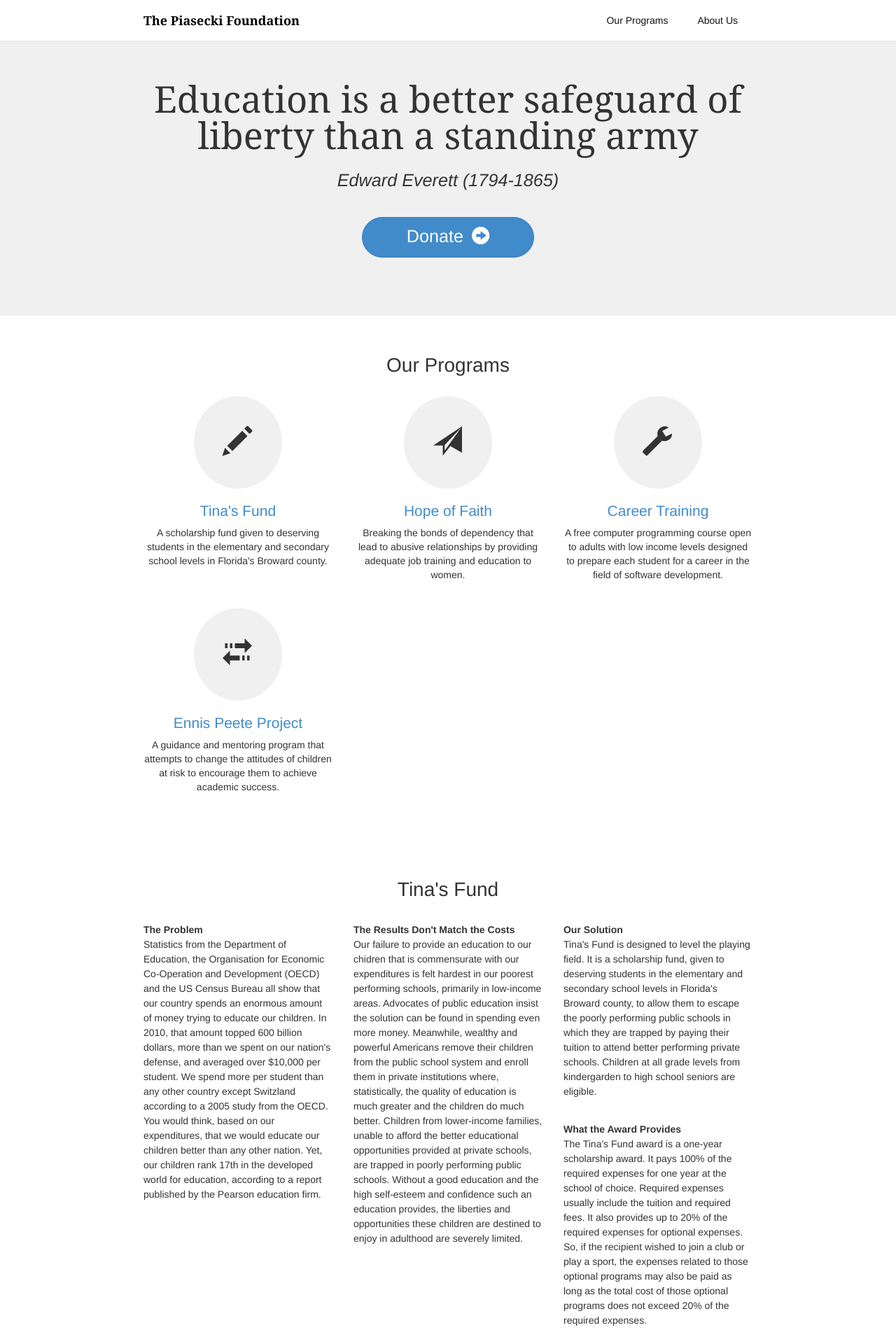
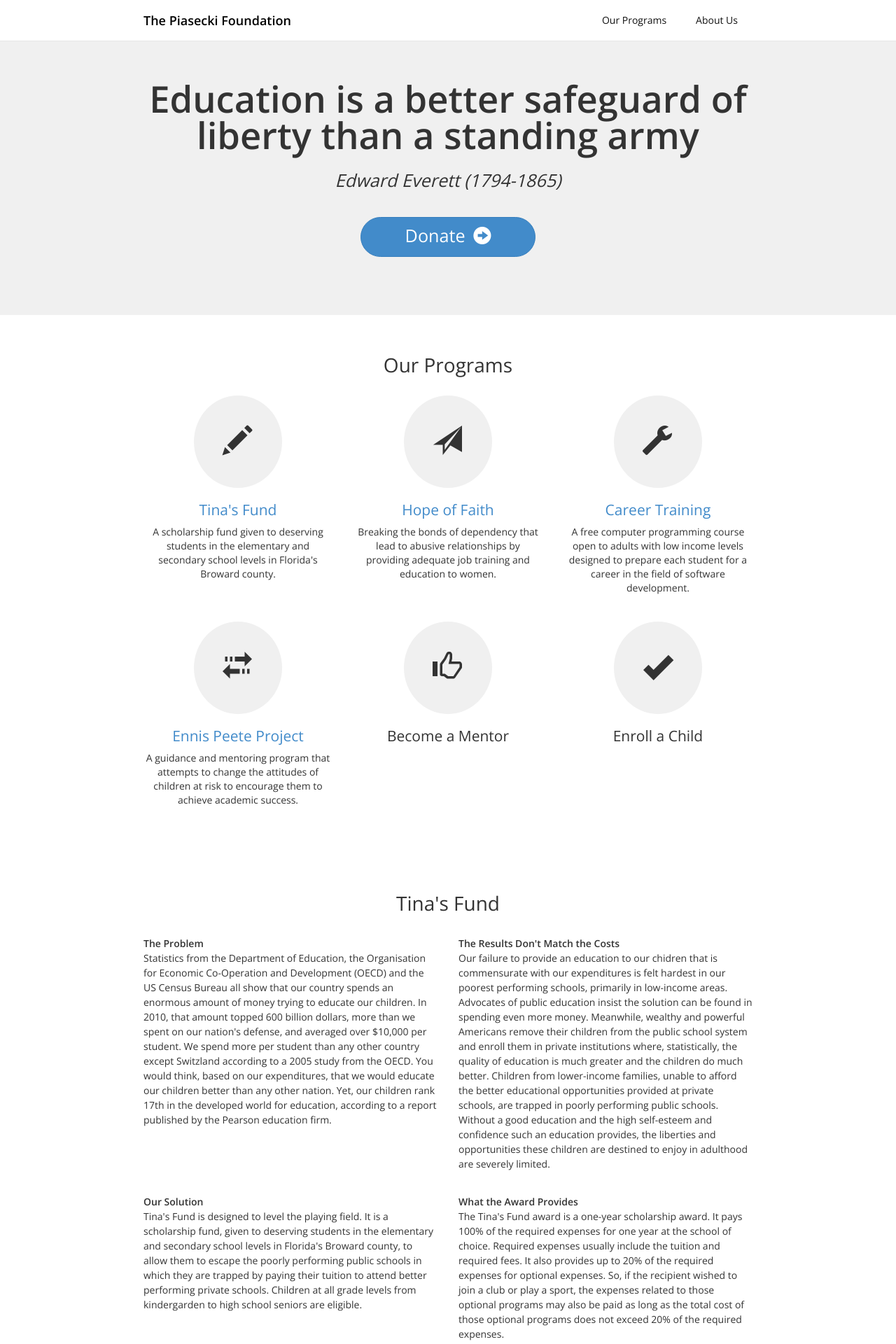
Before and after one commit to psenior/TPF, a PHP site: page /lighter.html in a window 1280 px wide. Shown: the top 1920 px of the page at 70% size. Run offline with PHP 8.4, Linux system fonts and the light colour scheme.

Commit message:
font changed to Open Sans

```diff
--- a/css/lighter.css
+++ b/css/lighter.css
@@ -2,7 +2,7 @@ body {
   font-size: 14px;
 }
 body, h1, h2, h3, h4, h5, h6 {
-  font-family: helvetica, arial, sans-serif;
+  font-family: 'Open Sans', helvetica, arial, sans-serif;
 }
 .btn {
   border-radius: 3em;
@@ -19,7 +19,7 @@ body, h1, h2, h3, h4, h5, h6 {
 }
 .navbar .navbar-brand {
   color: #000;
-  font-family: georgia, serif;
+  font-family: 'Open Sans', georgia, serif;
   font-weight: bold;
 }
 .navbar ul.nav li a {
@@ -42,7 +42,7 @@ body, h1, h2, h3, h4, h5, h6 {
   margin-bottom: 0;
 }
 .jumbotron h1 {
-  font-family: georgia, serif;
+  font-family: 'Open Sans', georgia, serif;
   font-size: 2.5em;
 }
 .jumbotron h2 {
--- a/lighter.html
+++ b/lighter.html
@@ -6,6 +6,7 @@
     <meta name="viewport" content="width=device-width,initial-scale=1.0">
     <link href="css/bootstrap.min.css" rel="stylesheet">
     <link href="css/lighter.css" rel="stylesheet">
+    <link href='http://fonts.googleapis.com/css?family=Open+Sans:300,600' rel='stylesheet' type='text/css'>
   </head>
   <body>
 
@@ -37,7 +38,7 @@
 
     <div id="top" class="jumbotron">
       <div class="container">
-        <h1>Education is a better safeguard of liberty than a standing army</h1>
+        <h1><b>Education is a better safeguard of liberty than a standing army</b></h1>
         <h2>Edward Everett (1794-1865)</h2>
         <p><a class="btn btn-primary btn-lg">Donate <span class="glyphicon glyphicon-circle-arrow-right"></span></a></p>
       </div> <!-- /.container -->
@@ -79,26 +80,25 @@
           </div>
           <h3><a href="#EnnisPeeteProject" class="nav-link">Ennis Peete Project</a></h3>
           <!--<h3>Ennist Peete Project</h3>-->
-          <p>A guidance and mentoring program that attempts to change the attitudes of children at risk to encourage them to achieve academic success.
-</p>
+          <p>A guidance and mentoring program that attempts to change the attitudes of children at risk to encourage them to achieve academic success.</p>
         </div> <!-- /.benefit -->
 
-        <!--<div class="col-md-4 col-sm-6 benefit">
+        <div class="col-md-4 col-sm-6 benefit">
           <div class="benefit-ball">
             <span class="glyphicon glyphicon-thumbs-up"></span>
           </div>
           <h3>Become a Mentor</h3>
-          <p>Ut wisi enim ad minim veniam, quis nostrud exerci tation ullamcorper suscipit lobortis nisl ut aliquip ex ea commodo consequat.</p> -->
-        <!--</div> <!-- /.benefit -->
+          <!--<p>Ut wisi enim ad minim veniam, quis nostrud exerci tation ullamcorper suscipit lobortis nisl ut aliquip ex ea commodo consequat.</p> -->
+        </div> <!-- /.benefit -->
 
-        <!--<div class="col-md-4 col-sm-6 benefit">
+        <div class="col-md-4 col-sm-6 benefit">
           <div class="benefit-ball">
             <span class="glyphicon glyphicon-ok"></span>
           </div>
           <h3>Enroll a Child</h3>
-          <p>Duis autem vel eum iriure dolor in hendrerit in vulputate velit esse molestie consequat, vel illum dolore eu feugiat nulla facilisis at vero.</p>
+          <!--<p>Duis autem vel eum iriure dolor in hendrerit in vulputate velit esse molestie consequat, vel illum dolore eu feugiat nulla facilisis at vero.</p> -->
         </div> <!-- /.benefit -->
-     </div> <!-- /.row -->
+      </div> <!-- /.row -->
     </div> <!-- /.container -->
 
     <!--<div class="container-alternate">
@@ -163,23 +163,23 @@
     <div class="container">
       <h3 id="TinasFund" class="subhead">Tina's Fund</h3>
       <div class="row faqs">
-        <p class="col-md-4 col-sm-6">
+        <p class="col-md-6">
           <strong>The Problem</strong><br>
           Statistics from the Department of Education, the Organisation for Economic Co-Operation and Development (OECD) and the US Census Bureau all show that our country spends an enormous amount of money trying to educate our children. In 2010, that amount topped 600 billion dollars, more than we spent on our nation's defense, and averaged over $10,000 per student. We spend more per student than any other country except Switzland according to a 2005 study from the OECD. You would think, based on our expenditures, that we would educate our children better than any other nation. Yet, our children rank 17th in the developed world for education, according to a report published by the Pearson education firm.
           </p>
-        <p class="col-md-4 col-sm-6">
+        <p class="col-md-6">
           <strong>The Results Don't Match the Costs</strong><br>
           Our failure to provide an education to our chidren that is commensurate with our expenditures is felt hardest in our poorest performing schools, primarily in low-income areas. Advocates of public education insist the solution can be found in spending even more money. Meanwhile, wealthy and powerful Americans remove their children from the public school system and enroll them in private institutions where, statistically, the quality of education is much greater and the children do much better. Children from lower-income families, unable to afford the better educational opportunities provided at private schools, are trapped in poorly performing public schools. Without a good education and the high self-esteem and confidence such an education provides, the liberties and opportunities these children are destined to enjoy in adulthood are severely limited.
         </p>
-        <p class="col-md-4 col-sm-6">
+        <p class="col-md-6">
           <strong>Our Solution</strong><br>
           Tina's Fund is designed to level the playing field. It is a scholarship fund, given to deserving students in the elementary and secondary school levels in Florida's Broward county, to allow them to escape the poorly performing public schools in which they are trapped by paying their tuition to attend better performing private schools. Children at all grade levels from kindergarden to high school seniors are eligible.
         </p>
-        <p class="col-md-4 col-sm-6">
+        <p class="col-md-6">
           <strong>What the Award Provides</strong><br>
           The Tina's Fund award is a one-year scholarship award. It pays 100% of the required expenses for one year at the school of choice. Required expenses usually include the tuition and required fees. It also provides up to 20% of the required expenses for optional expenses. So, if the recipient wished to join a club or play a sport, the expenses related to those optional programs may also be paid as long as the total cost of those optional programs does not exceed 20% of the required expenses.
         </p>
-        <p class="col-md-4 col-sm-6">
+        <p class="col-md-6">
           <strong>Requirements</strong><br>
           The Tina's Fund award is a needs-based award. A financial need must be provided. Preference is given to applicants who have already been accepted into the school of choice.
         </p>
@@ -189,23 +189,23 @@
     <div class="container">
       <h3 id="HopeOfFaith" class="subhead">Hope of Faith</h3>
       <div class="row faqs">
-        <p class="col-md-4 col-sm-6">
+        <p class="col-md-6">
           <strong>The Problem</strong><br>
           Many women find themselves trapped in abusive relationships. Without the job skills needed to support themselves, they are dependent on their abusers and unable to leave the relationships. Liberty and opportunity may only exist where the people are able to live independently. Dependency, on the other hand, fosters subjugation. It stands to reason that those who are dependent on others lack power and authority and are more easily subjugated. In order for women to gain greater independence, liberty and opportunity, they must break these bonds of dependency and be able to support themselves on their own merits. Self-esteem and education are the ingredients necessary to make this dream a reality.
         </p>
-        <p class="col-md-4 col-sm-6">
+        <p class="col-md-6">
           <strong>Our Solution</strong><br>
           It is for these women that the Hope Of Faith program exists. The goal of the program is to increase the liberty of these women by breaking the bonds of dependency that lead to abusive relationships. This is done by providing adequate job training and education to women so that they are able to support themselves without having to rely so much on other people. We, at the Piasecki Foundation, believe that, once a woman possesses the self-esteem and education necessary to support herself, she will be better able to choose those with whom she will have relationships. And, if she finds herself in an abusive relationship, she will be better equipped to voluntarily leave that relationship. It is through education, job training and greater self-esteem that the dependency and abuse can be ended and greater liberty can be attained.
         </p>
-        <p class="col-md-4 col-sm-6">
+        <p class="col-md-6">
           <strong>What the Award Provides</strong><br>
           Recipients of a Hope Of Faith award are provided guidance and consultation concerning a career path. An educational program is then chosen that will provide the necessary training and knowledge necessary to achieve that career goal. The Hope Of Faith award pays 100% of the required expenses related to the chosen educational program.
         </p>
-        <p class="col-md-4 col-sm-6">
+        <p class="col-md-6">
           <strong>Requirements</strong><br>
           The Hope Of Faith award is a needs-based award. A financial need must be provided. In addition, it is beneficial, though not required, for the applicant to articulate a clear career goal. Preference is given to career goals that can be obtained quickly with minimal education. The Hope Of Faith award is not intended to be a means by which to obtain a college degree, for example, It is intended to be a job training program. The faster a woman is able to secure the training and confidence necessary to provide for herself, the faster the bonds of dependency can be broken.
         </p>
-        <p class="col-md-4 col-sm-6">
+        <p class="col-md-6">
           <strong>Download Application</strong><br> <!--HOW TO MAKE A BUTTON HERE?
           http://thepiaseckifoundation.org/Hope_Of_Faith/application.shtml
           Lorem ipsum dolor sit amet, consectetuer adipiscing elit, sed diam
@@ -226,11 +226,11 @@
     <div class="container">
       <h3 id="EnnisPeeteProject" class="subhead">Ennis Peete Project</h3>
       <div class="row faqs">
-        <p class="col-md-4 col-sm-6">
+        <p class="col-md-6">
           <strong>The Problem</strong><br>
           Children with low self-esteem and a lack of confidence in their ability to achieve academic success will not achieve it. Many of these children simply stop trying, convinced that their efforts will be in vain. These are the children that fall through the cracks and eventually drop out of school. Lacking the knowledge and academic credentials necessary to be successful in our modern society, they become the most vulnerable of adults, dependent on society and more likely to fall into lives of crime. To promote the liberty of these children so that they may grow into adulthood to enjoy all the opportunities our nation provides, they must be convinced at the earliest age possible that they can achieve academic success.
         </p>
-        <p class="col-md-4 col-sm-6">
+        <p class="col-md-6">
           <strong>Our Solution</strong><br>
           "Man alone, of all creatures of earth, can change his thought pattern and become the architect of his destiny."<br>
           Spencer W. Kimball (1895 - 1985)<br>
@@ -238,14 +238,14 @@
           <br>
           The Ennist Peete Project is named after one of The Piasecki Foundation's founding board members. Mr. Ennist Peete is the eponym and operator of the Project. Essentially a guidance and mentoring program, the Project attempts to change the attitudes of children at risk to encourage them to achieve academic success.
         </p>
-        <p class="col-md-4 col-sm-6">
+        <p class="col-md-6">
           <strong>Become A Mentor</strong><br> <!--HOW TO MAKE A BUTTON HERE?
           Lorem ipsum dolor sit amet, consectetuer adipiscing elit, sed diam
           nonummy nibh euismod tincidunt ut laoreet dolore magna.  Ut wisi enim
           ad minim veniam, quis nostrud exerci tation ullamcorper suscipit
           lobortis nisl ut aliquip ex ea commodo consequat.
         </p> -->
-        <p class="col-md-4 col-sm-6">
+        <p class="col-md-6">
           <strong>Enroll A Child</strong><br> <!--HOW TO MAKE A BUTTON HERE?
           Lorem ipsum dolor sit amet, consectetuer adipiscing elit, sed diam
           nonummy nibh euismod tincidunt ut laoreet dolore magna.  Ut wisi enim
@@ -272,11 +272,11 @@
     <div class="container">
       <h3 id="CareerTraining" class="subhead">Career Training</h3>
       <div class="row faqs">
-        <p class="col-md-4 col-sm-6">
+        <p class="col-md-6">
           <strong>Career Training</strong><br>
           The Piasecki Foundation and The Salvation Army have partnered together to offer a free computer programming course to low income individuals to assist them in preparing for a career in the field of software development. Students are provided the opportunity to become proficient in the languages C and Java.
         </p>
-        <p class="col-md-4 col-sm-6">
+        <p class="col-md-6">
           <strong>Topics</strong><br>
           Basic Computer Architecture<br>
           Binary Arithmetic<br>
@@ -288,19 +288,19 @@
           Advanced Java Programming<br>
           Java User Interface Development<br>
         </p>
-        <p class="col-md-4 col-sm-6">
+        <p class="col-md-6">
           <strong>Concepts</strong><br>
           All programming concepts are demonstrated through the use of working sample programs. Towards the end of the course, students may participate in a software development project, using Java and utilizing Object Oriented design and software engineering methods.
         </p>
-        <p class="col-md-4 col-sm-6">
+        <p class="col-md-6">
           <strong>Classes</strong><br>
           Classes began on June 11, 2014. However, you can still begin attending the classes and catch-up on the ones you have missed. You have your choice of attending either Wednesday/Thursday evening classes at 6PM or Saturday afternoon classes at 1PM. The weekday evening classes are held at the Salvation Army Worship center at the address, 100 SW 9th Ave, at the corner of Broward Blvd and SW 9th Avenue. The Saturday classes are held at the Salvation Army facility at the address, 1445 West Broward Blvd, at the corner of Broward Blvd and NW 15th Avenue.
         </p>
-        <p class="col-md-4 col-sm-6">
+        <p class="col-md-6">
           <strong>Cost</strong><br>
           This course is open, free of charge, to low-income individuals. Participants will need to provide proof of low income in order to qualify. To begin the enrollment process, click here and provide us with the requested information.
         </p>
-        <p class="col-md-4 col-sm-6">
+        <p class="col-md-6">
           <strong>Application</strong><br> <!--HOW TO MAKE A BUTTON HERE?
           Lorem ipsum dolor sit amet, consectetuer adipiscing elit, sed diam
           nonummy nibh euismod tincidunt ut laoreet dolore magna.  Ut wisi enim
```
